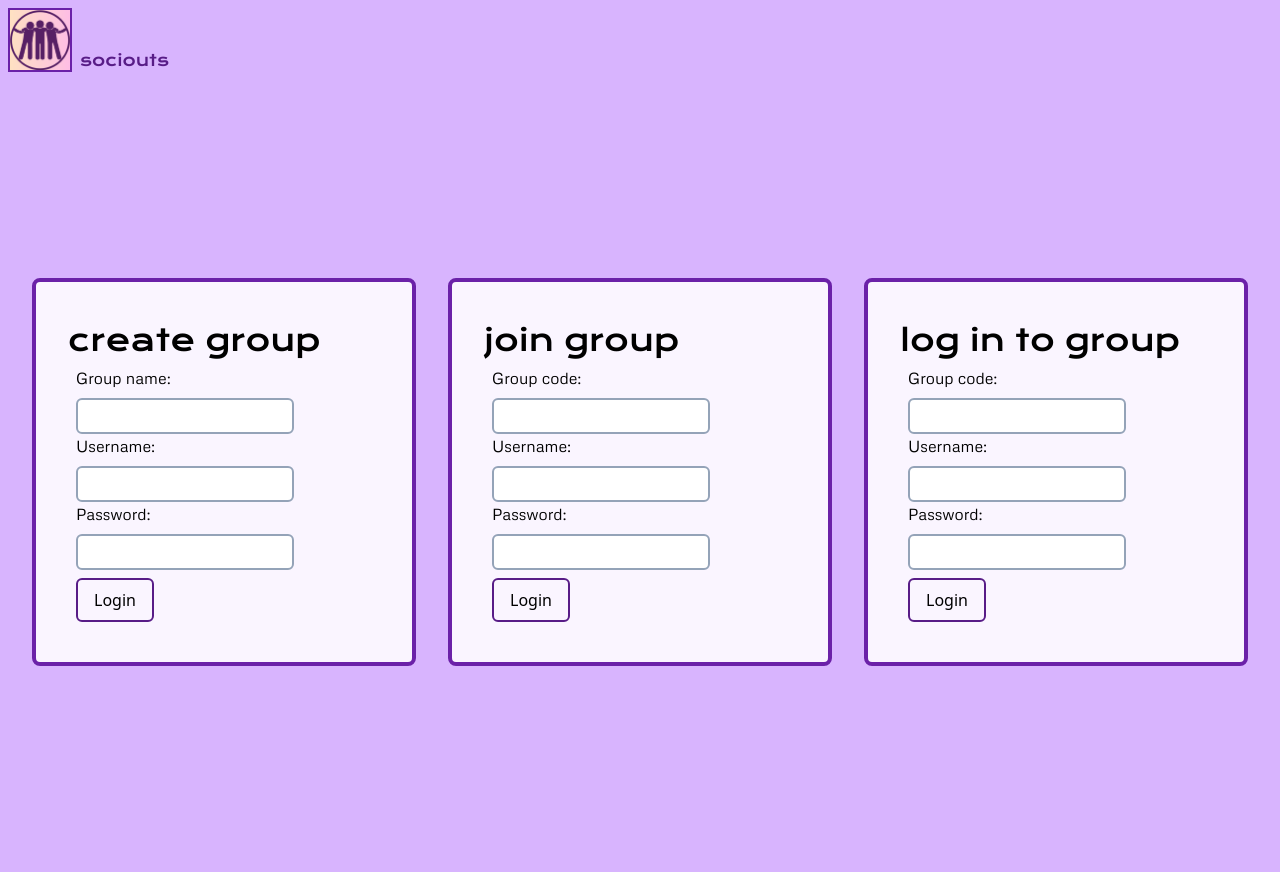
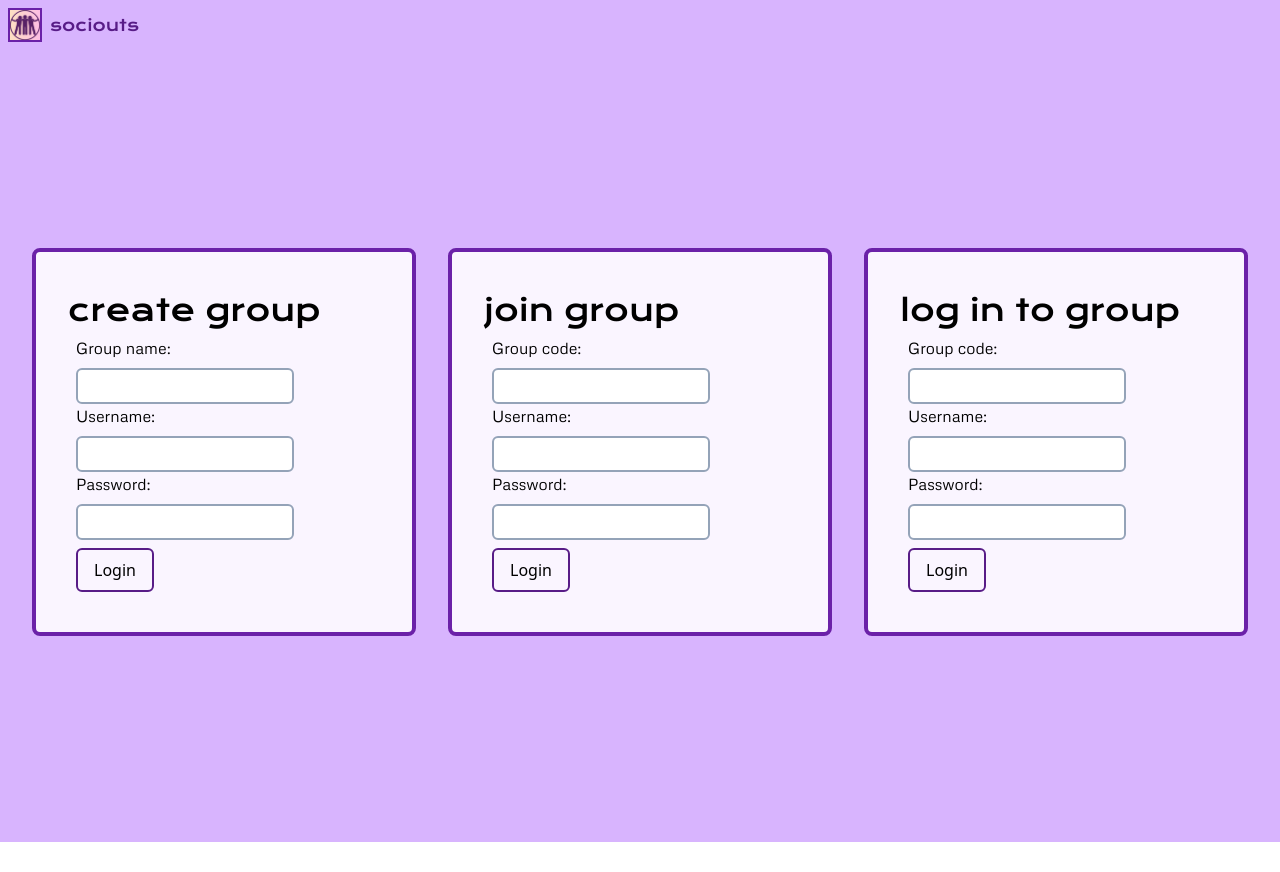
Before and after one commit to lilly-g/codejam14, a Next.js app in the folder frontend/: page /logInInfo in a window 1280 px wide. After the commit the page ends 842 px from the top, so only its background shows below. Built offline with nearby package versions, Linux system fonts and the light colour scheme.

Commit message:
edited login page frontend

```diff
--- a/frontend/src/app/logInInfo/page.js
+++ b/frontend/src/app/logInInfo/page.js
@@ -14,17 +14,18 @@ import LoginForm from "@/components/LoginForm";
 export default function LoginPage() {
     return (
         <div className="bg-purple-300">
-            <div className="flex pl-2 pt-2">
+            <div className="flex items-center pl-2 pt-2">
                 <div className="border-2 border-purple-800">
                     <Image
                         src="/images/logo.png"
                         alt="Example Image"
-                        width={60}
-                        height={50}
+                        width={30}
+                        height={30}
                     />
                 </div>
-                <p className="font-display text-purple-900 pt-10 pl-2">sociouts</p>
+                <p className="font-display text-purple-900 pl-2">sociouts</p>
             </div>
+
             <div className="min-h-screen flex items-center justify-center">
                 <div className="flex space-x-8">
                     <div className="w-96 p-8 border-4 border-purple-800 rounded-lg bg-purple-50">
```
